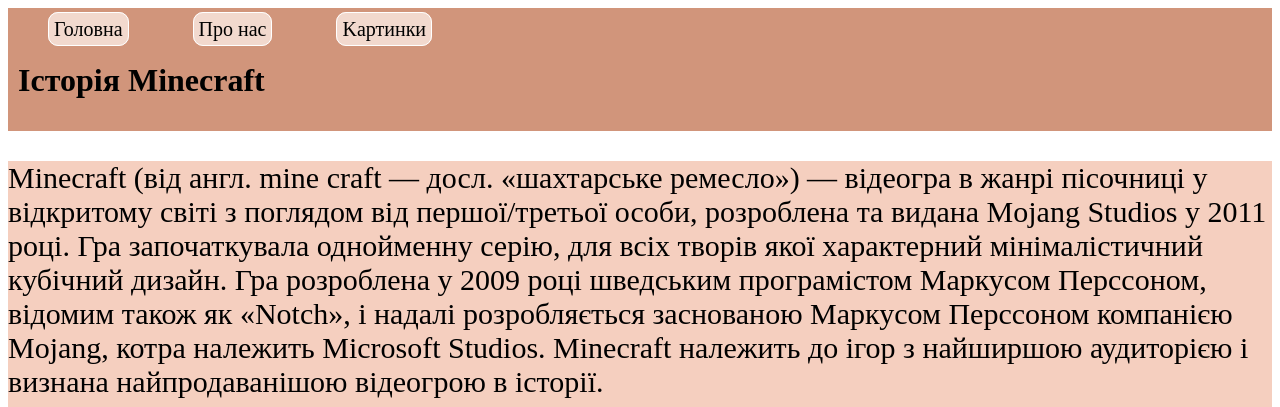
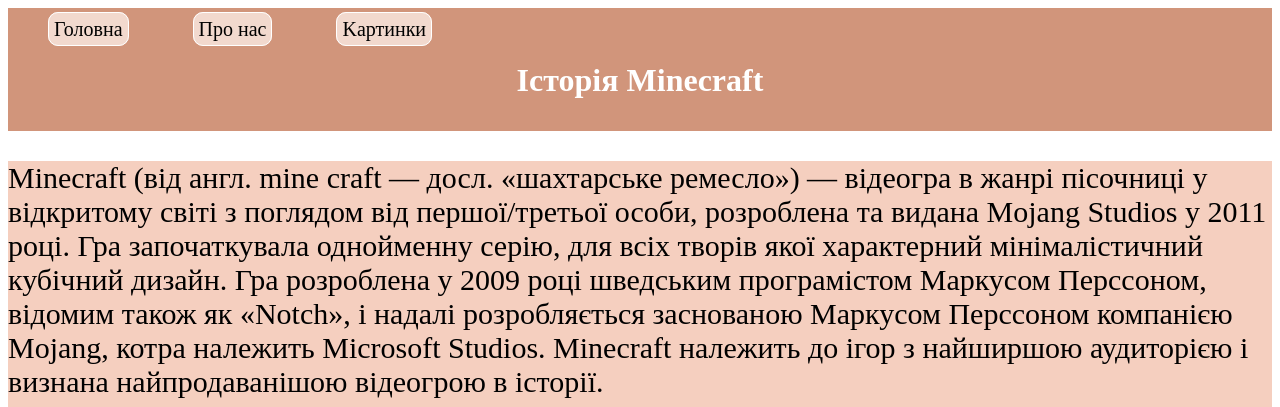
Before and after one commit to Romanius125/Site-2.5, a plain HTML site: page index.html in a window 1280 px wide. Shown: the top 407 px of the page. Drawn offline with Linux system fonts and the light colour scheme.

Commit message:
Update style.css

```diff
--- a/style.css
+++ b/style.css
@@ -21,3 +21,7 @@ p{
     padding: 5px;
     margin: 30px;
 }
+header h1{
+text-align:center;
+  color:white;
+}
```
